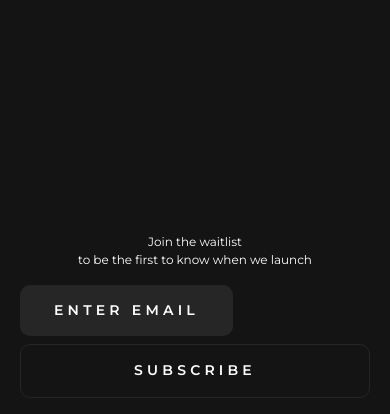
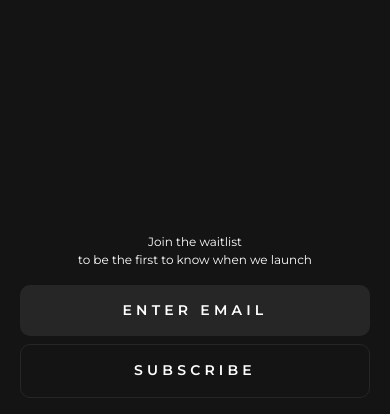
Before and after one commit to JanneJok/icecube, a plain HTML site: page index.html in a window 390 px wide. Shown: the part 430-844 px from the top of the page. Drawn offline with nearby package versions, Linux system fonts and the light colour scheme; no server answers.

Commit message:
Update styles.css

```diff
--- a/css/styles.css
+++ b/css/styles.css
@@ -266,6 +266,11 @@ footer {
         gap: 8px;
     }
 
+    .form-group {
+        width: 100%;
+        max-width: 100%;
+    }
+
     .email-input {
         width: 100%;
         text-align: center;
```
